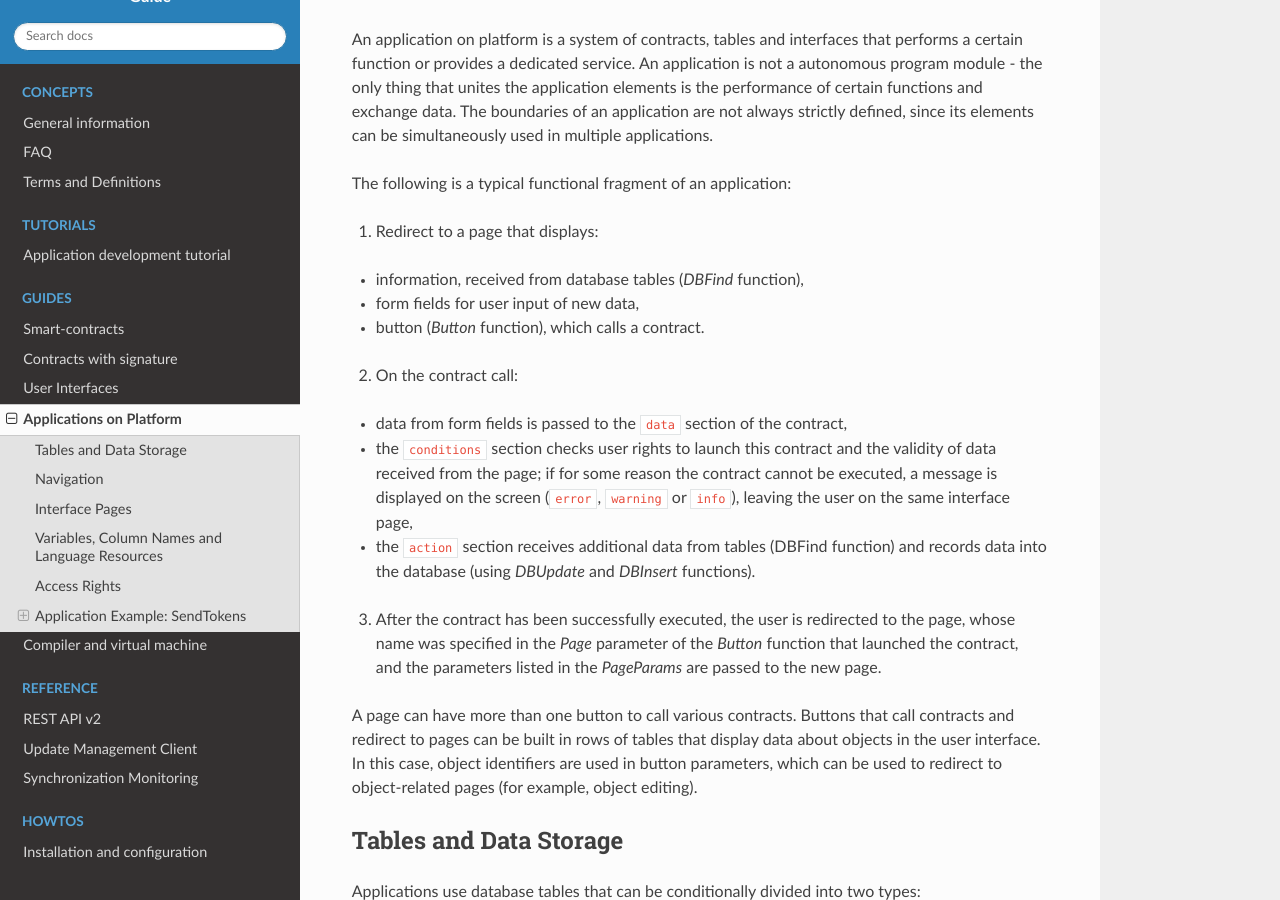
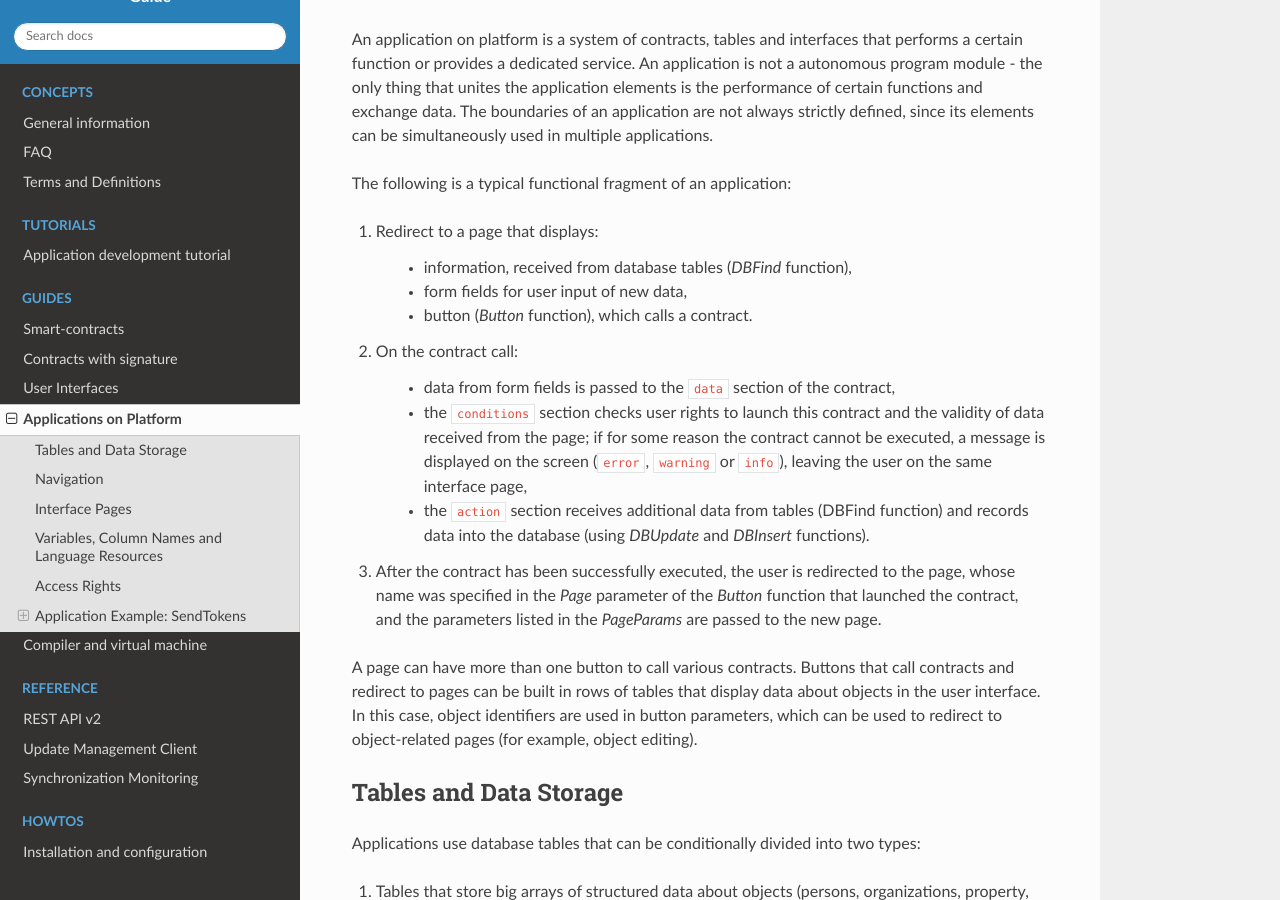
Before and after one commit to AplaProject/apla-docs-en, a Sphinx documentation site: the page built from source/topics/appexample.rst, in a window 1280 px wide and 900 px high, scrolled down 372 px. Built offline with Sphinx 7.4.7 and the Read the Docs theme 2.0.0, drawn with Linux system fonts in a browser that asks for light colours.

```diff
--- a/source/topics/appexample.rst
+++ b/source/topics/appexample.rst
@@ -1,6 +1,5 @@
-################################################################################
 Applications on Platform
-################################################################################
+########################
 
 .. contents::
   :local:
@@ -12,23 +11,23 @@ The following is a typical functional fragment of an application:
 
 1. Redirect to a page that displays:
 
-* information, received from database tables (*DBFind* function),
-* form fields for user input of new data,
-* button (*Button* function), which calls a contract.
+    * information, received from database tables (*DBFind* function),
+    * form fields for user input of new data,
+    * button (*Button* function), which calls a contract.
 
 2. On the contract call:
 
-* data from form fields is passed to the ``data`` section of the contract,
-* the ``conditions`` section checks user rights to launch this contract and the validity of data received from the page; if for some reason the contract cannot be executed, a message is displayed on the screen (``error``, ``warning`` or ``info``), leaving the user on the same interface page,
-* the ``action`` section receives additional data from tables (DBFind function) and records data into the database (using *DBUpdate* and *DBInsert* functions).
+    * data from form fields is passed to the ``data`` section of the contract,
+    * the ``conditions`` section checks user rights to launch this contract and the validity of data received from the page; if for some reason the contract cannot be executed, a message is displayed on the screen (``error``, ``warning`` or ``info``), leaving the user on the same interface page,
+    * the ``action`` section receives additional data from tables (DBFind function) and records data into the database (using *DBUpdate* and *DBInsert* functions).
 
 3. After the contract has been successfully executed, the user is redirected to the page, whose name was specified in the *Page* parameter of the *Button* function that launched the contract, and the parameters listed in the *PageParams* are passed to the new page.
 
 A page can have more than one button to call various contracts. Buttons that call contracts and redirect to pages can be built in rows of tables that display data about objects in the user interface. In this case, object identifiers are used in button parameters, which can be used to redirect to object-related pages (for example, object editing).
 
-=========================
+
 Tables and Data Storage
-=========================
+=======================
 
 Applications use database tables that can be conditionally divided into two types:
 
@@ -37,28 +36,32 @@ Applications use database tables that can be conditionally divided into two type
 
 Typically, register tables contain the most up-to-date information, which means that information about objects in the registers is updated as soon as a new piece of data is received. The work with documents is based on a completely different principle. Due to the fact that the *DBFind* functions  of the Simvolio and Protypo languages can request information only from a single table (which means that they don't support *JOIN*), it is necessary to record exhaustive information (IDs, names, pictures) in the tables that store documents. For example, when requesting information from a table that stores messages, we need to receive not just the ``id`` of the sender, but all information required to display the message on an interface page, including the user name and avatar (userpic). After having being saved, the data in the document tables should not be modified. It should be noted that non-normalization of data in tables is not related only to the technical limitations of *JOIN* use, but is prescribed by the very ideology of the blockchain as a temporal database that is designed to store the complete history of events. This means that a document (for example, a message), which was signed and saved in a table, should not under any circumstances be modified in the future, even, for example, in case its author changes their name in the register of users (whereas such modification is inevitable under the relational data scheme).
 
-=========================
+
 Navigation
-=========================
+==========
+
 Users can switch between applications using sections, displayed in the software client as tabs, or using cascading menus inside these sections. After clicking on a section tab, users are redirected to the section's main page, which can be defined from the administrative tools.
 
 Navigation within an application is carried out for the most part using the menus (each page has one menu liked to it). Transition between pages can be implemented using links (*LinkPage*) or button clicks (*Button*). In both cases parameters *PageParams* can be passed to the *Page* target page. Calling a new page is also possible after successful execution of a contract. In this case, the parameters of the *Button* function, which calls the contract, should include the name of the page to redirect to (*Page*) and the passed parameters *PageParams*.
 
 Navigation in multi-user applications can be organized using ready-to-use *Notification* and *Roles* applications, which are installed by default in every ecosystem. The *Notification* application allows for display of messages to specific users or user roles in the Molis software client. A notification message consists of a header and a link to a page. Additionally, parameters can be passed using *PageParams* to the target page in the format, supported by the *LinkPage* and *Button* functions. Sometimes, a target page where, for example, a user needs to make some decision, can be accessed only from a notification, because there are no links from menus or other pages to this target page. Notifications are formed with contracts *Notifications_Single_Send* or *Notifications_Roles_Send*, which should be called from a contract that ends some functional stage of an application. After the user receives a notification, opens the target page and performs the required action (thus, executing a contract), the notification should be deactivated by calling the *Notifications_Single_Close* or *Notifications_Roles_Finishing* contract. The list of notifications and their statuses is available in the *Notification* application.
 
-=========================
+
 Interface Pages
-=========================
+===============
+
 Page structure is formed using the ``If(Condition){Body } .ElseIf(Condition){Body} .Else{Body}`` conditional statement, which can use the PageParam parameters sent to the page when it was called by the LinkPage or Button functions. If some code fragments need to be used in many pages, they should be recorded into page blocks. Such blocks can be included in a page using the *Include* function.
 
-=========================
+
 Variables, Column Names and Language Resources
-=========================
+==============================================
+
 The unification of names of variables (on pages and in contracts), identifiers of interface page form fields, table column names and language resource labels can help significantly speed up the development of applications and make the program code easier to read. Let's suppose we want to pass parameters from an interface page to a contract. In this case, if the name of the username variable in the data section of the contract corresponds to the name of the username field of an interface page, which was passed to this contract, then you don't need to specify this ``username=username`` pair in the *Params* parameters of the *Button* function. Using the same names for variables and column names makes it easier to use the DBInsert and DBUpdate functions; for example, ``DBUpdate("member", $id, "username",$username)``. Using the same names for variables and language resource labels makes it easier to display the columns names of interface tables ``Table(mysrc,"ID=id,$username$=username")``.
 
-=========================
+
 Access Rights
-=========================
+=============
+
 The most important element of an application is the system for the management of access rights to its resources. These access rights can be established on a number of levels:
 
 1. Permission to call a specific contract by the current user. This permission can be configured in the ``conditions`` section of the contract by using a logical expression in the ``If`` statement, or with nested contracts; for example, *MainConditions* or *RoleConditions*, where typical rights or user role rights are defined.
@@ -70,13 +73,16 @@ The conditions specified in the  Update  field specify the rights to change all
 
 4. Permission to edit application elements (contracts, pages, menu, and page blocks). Permissions can be set in the *Change conditions* fields in element editors. This is done using the *ContractConditions* function, to which the name of the contract that checks the permissions of the current user should be passed as a parameter.
 
-=========================
-Application Example:  SendTokens
-=========================
+
+Application Example: SendTokens
+===============================
+
 The application sends tokens from one user account to another. Information about the amounts of tokens on accounts is stored in the *keys* tables (*amount* column), which are installed in ecosystems by default. This example implies that the tokens have already been distributed to user accounts.
 
+
 System Contract
------------------
+---------------
+
 The main contract for this application is the *TokenTransfer* contract, which has the exclusive permission to change values in the *amount* column of the *keys* table. In order to activate this permission, we should write the ``ContractAccess("TokenTransfer")`` function in the *Permissions* field of the *amount* column. From this moment, any operations with tokens can only be carried out by calling the TokenTransfer contract.
 
 In order to prevent the execution of the TokenTransfer contract from within another contract without the knowledge of the account holder, TokenTransfer should be a contract with confirmation. This means that its ``data`` section should contain the ``Signature string "optional hidden"`` string, and the confirmation parameters should be set on the *Contracts with Confirmation* page in the Molis administrative tools, which includes: text and parameters that should be displayed to the user in a pop-up information window (for details, see the *Contracts with Confirmation* section).
@@ -125,8 +131,10 @@ In order to prevent the execution of the TokenTransfer contract from within anot
 
 The following checks are carried out in the conditions section of the TokenTransfer contract: the accounts involved in the transaction should exist, the amount of tokens to be transferred should be non-zero, the amount of the transaction should be smaller or equal to the balance of the sender's account. The action section carries out the modification of values in the amount column of the sender's and receiver's accounts.
 
+
 Token Sending Form
------------------
+------------------
+
 The token sending form contains fields to input the transaction amount and the recipient address.
 
 .. code:: js
@@ -170,8 +178,10 @@ We could use the Button function to directly call the TokenTransfer transfer con
 
 The form can be placed on any page in the software client. After the contract execution has ended, the user will stay on the current page (because we didn't specify a target page Page in the Button function).
 
+
 Custom Contracts
------------------
+----------------
+
 The TokenTransfer contract is defined as a contract with confirmation, and that is why in order to call it from another contract we need to place the Signature string "signature:TokenTransfer" in the data section of our custom contract.
 The conditions section of the SendTokens contract checks the availability of the account; the action section calls the TokenTransfer contract and passes parameters to it.
 
```
